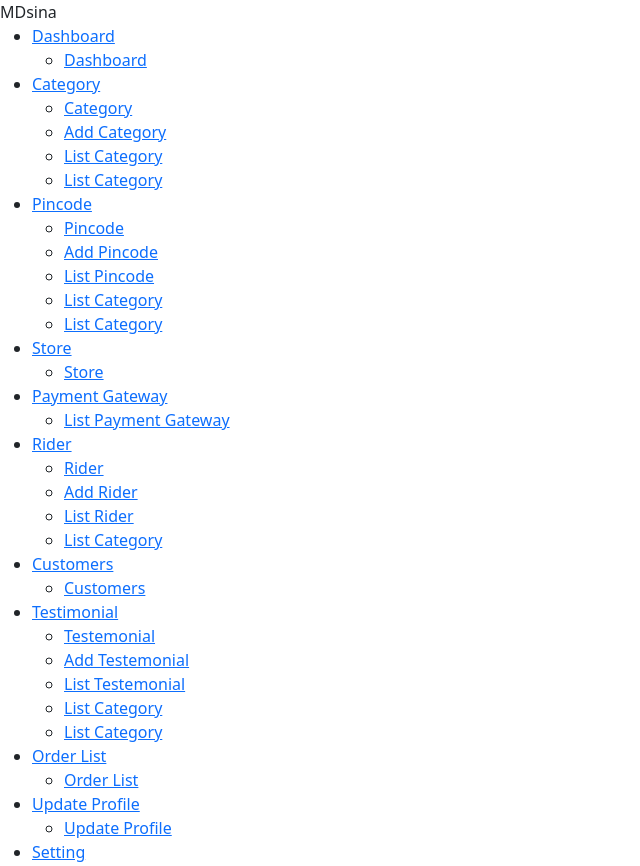
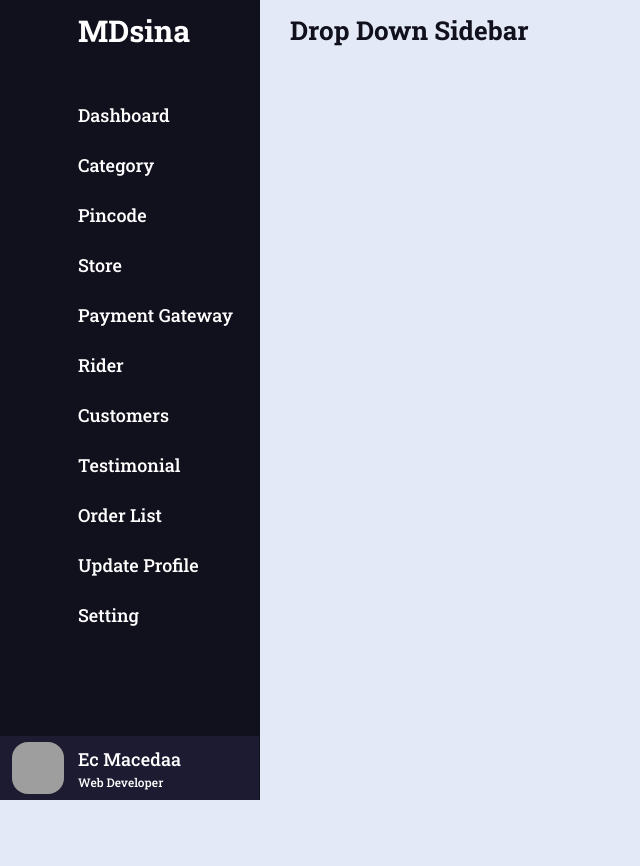
Before and after one commit to Macedman/MDsinaWebApp, a PHP site: page /dashboard.php in a window 1280 px wide. Shown: the top 866 px of the page, without its empty margins (0-640 px from the left). After the commit the page ends 800 px from the top, so only its background shows below. Run offline with PHP 8.4, Linux system fonts and the light colour scheme; data that the repository does not hold is empty; some libraries are stand-ins or nearby versions; grey boxes are pictures that could not be loaded.

Commit message:
Added CSS

```diff
--- a/includes/sidebar.php
+++ b/includes/sidebar.php
@@ -9,6 +9,300 @@
 
     <link rel="stylesheet" href="https://cdn.jsdelivr.net/npm/bootstrap@5.0.1/dist/css/bootstrap.min.css">
     <link rel="stylesheet" href="https://cdnjs.cloudflare.com/ajax/libs/font-awesome/4.7.0/css/font-awesome.min.css">
+
+<style>
+  /*Google fonts*/
+@import url('https://fonts.googleapis.com/css2?family=Roboto+Slab:wght@300;500;700&display=swap');
+
+* {
+    margin: 0;
+    padding: 0;
+    box-sizing: border-box;
+    font-family: 'Roboto Slab', serif;;
+}
+
+.sidebar {
+    position: fixed;
+    top: 0;
+    left: 0;
+    height: 100%;
+    width: 260px;
+    background: #11101d;
+    z-index: 100;
+    transition: all 0.2s ease;
+}
+
+.sidebar.close {
+    width: 78px;
+}
+
+.sidebar .logo-details {
+    width: 100%;
+    height: 60px;
+    display: flex;
+    align-items: center;
+}
+
+.sidebar .logo-details i {
+    font-size: 30px;
+    color: #fff;
+    height: 50px;
+    min-width: 78px;
+    text-align: center;
+    line-height: 50px;
+    cursor: pointer;
+}
+
+.sidebar .logo-details .logo_name {
+    font-size: 30px;
+    color: #fff;
+    font-weight: 600;
+    transition: 0.3s ease;
+    transition-delay: 0.1s;
+}
+
+.sidebar.close .logo-details .logo_name {
+    transition-delay: 0s;
+    opacity: 0;
+    pointer-events: none;
+}
+
+.sidebar .nav-links {
+    height: 100%;
+    padding: 30px 0 150px 0;
+    overflow: auto;
+}
+
+.sidebar.close .nav-links {
+    overflow: visible;
+}
+
+.sidebar .nav-links::-webkit-scrollbar {
+    display: none;
+}
+
+.sidebar .nav-links li {
+    position: relative;
+    list-style: none;
+    transition: all 0.4s ease;
+}
+.sidebar .nav-links li:hover {
+    background: #1d1b31;
+}
+
+.sidebar .nav-links li .icon-link {
+    display: flex;
+    align-items: center;
+    color: #fff;
+    justify-content: space-between;
+}
+
+.sidebar.close .nav-links li .icon-link {
+    display: block;
+}
+
+.sidebar .nav-links li i {
+    height: 50px;
+    text-align: center;
+    min-width: 78px;
+    line-height: 50px;
+    font-size: 20px;
+    color: #fff;
+    transition: all 0.3 ease;
+    cursor: pointer;
+}
+
+.sidebar .nav-links li.showMenu i.arrow {
+    transform: rotate(-180deg);
+}
+
+.sidebar.close .nav-links i.arrow {
+    display: none;
+}
+
+.sidebar .nav-links li a {
+    color: #fff;
+    text-decoration: none;
+    display: flex;
+    align-items: center;
+}
+
+.sidebar .nav-links li a .link_name {
+    font-size: 18px;
+    font-weight: 400;
+}
+
+.sidebar.close .nav-links li a .link_name {
+    opacity: 0;
+    pointer-events: none;
+}
+
+.sidebar .nav-links li .sub-menu {
+    padding: 6px 6px 14px 80px;
+    margin-top:  -10px;
+    background: #1d1b31;
+    display: none;
+}
+
+
+.sidebar .nav-links li.showMenu .sub-menu {
+    display: block;
+}
+
+.sidebar .nav-links li .sub-menu a {
+    font-size: 15px;
+    padding: 5px 0;
+    white-space: nowrap;
+    opacity: 0.6;
+    transition: 0.3s ease;
+}
+
+.sidebar .nav-links li .sub-menu a:hover {
+    opacity: 1;
+}
+
+.sidebar.close .nav-links li .sub-menu {
+    position: absolute;
+    left: 100%;
+    top: 0;
+    margin-top: 0;
+    padding: 10px 20px;
+    border-radius: 0 6px 6px 0;
+    transition: all 0.4s ease;
+    opacity: 0;
+    display: block;
+    pointer-events: none;
+}
+
+
+.sidebar.close .nav-links li:hover .sub-menu {
+    top: 0;
+    opacity: 1;
+    pointer-events: auto;
+}
+
+
+.sidebar .nav-links li .sub-menu .link_name {
+    display: none;
+}
+
+.sidebar.close .nav-links li .sub-menu .link_name {
+    display: none;
+}
+
+.sidebar.close .nav-links li .sub-menu .link_name {
+    font-size: 18px;
+    opacity: 1;
+    display: block;
+}
+
+.sidebar .nav-links li .sub-menu.blank {
+    opacity: 1;
+    pointer-events: auto;
+    padding: 3px 20px 6px 16px;
+    opacity: 0;
+    pointer-events: none;
+}
+
+.sidebar .nav-links li:hover .sub-menu.blank {
+    top: 50%;
+    transform: translateY(-50%);
+}
+
+.sidebar .profile-details {
+    position: fixed;
+    bottom: 0;
+    display: flex;
+    align-items: center;
+    justify-content: space-between;
+    background: #1d1b31;
+    padding: 6px 0;
+    transition: all 0.4s ease;
+}
+
+.sidebar.close .profile-details {
+    background: none;
+}
+
+.sidebar.close .profile-details {
+    width: 78px;
+}
+
+.sidebar .profile-details img {
+    height: 52px;
+    width: 52px;
+    object-fit: cover;
+    border-radius: 16px;
+    margin: 0 14px 0 12px;
+    background: #1d1b31;
+    transition: all 0.5s ease;
+}
+
+.sidebar.close .profile-details img {
+    padding: 10px;
+}
+
+.sidebar .profile-details .profile_name,
+.sidebar .profile-details .job {
+    color: #fff;
+    font-size: 18px;
+    font-weight: 500;
+    white-space: nowrap;
+}
+
+.sidebar.close .profile-details i,
+.sidebar.close .profile-details .profile_name,
+.sidebar.close .profile-details .job {
+    display: none;
+}
+
+.sidebar .profile-details .job {
+    font-size: 12px;
+}
+
+.sidebar .profile-details .profile-content {
+    display: flex;
+    align-items: center;
+}
+
+.home-section {
+    position: relative;
+    background: #E4E9F7;
+    height: 100vh;
+    left: 260px;
+    width: calc(100% - 260px);
+    transition: all 0.5 ease;
+}
+
+.sidebar.close ~ .home-section {
+    left: 78px;
+    width: calc(100% - 78px);
+}
+
+.home-section .home-content {
+    height: 60px;
+    display: flex;
+    align-items: center;
+}
+
+.home-section .home-content .bx-menu,
+.home-section .home-content .text {
+    color: #11101d;
+    font-size: 35px;
+}
+
+.home-section .home-content .bx-menu {
+    padding: 0 15px;
+    cursor: pointer;
+}
+
+.home-section .home-content .text {
+    font-size: 26px;
+    font-weight: 600;
+}
+
+</style>
+
 </head>
 <body>
 
```
